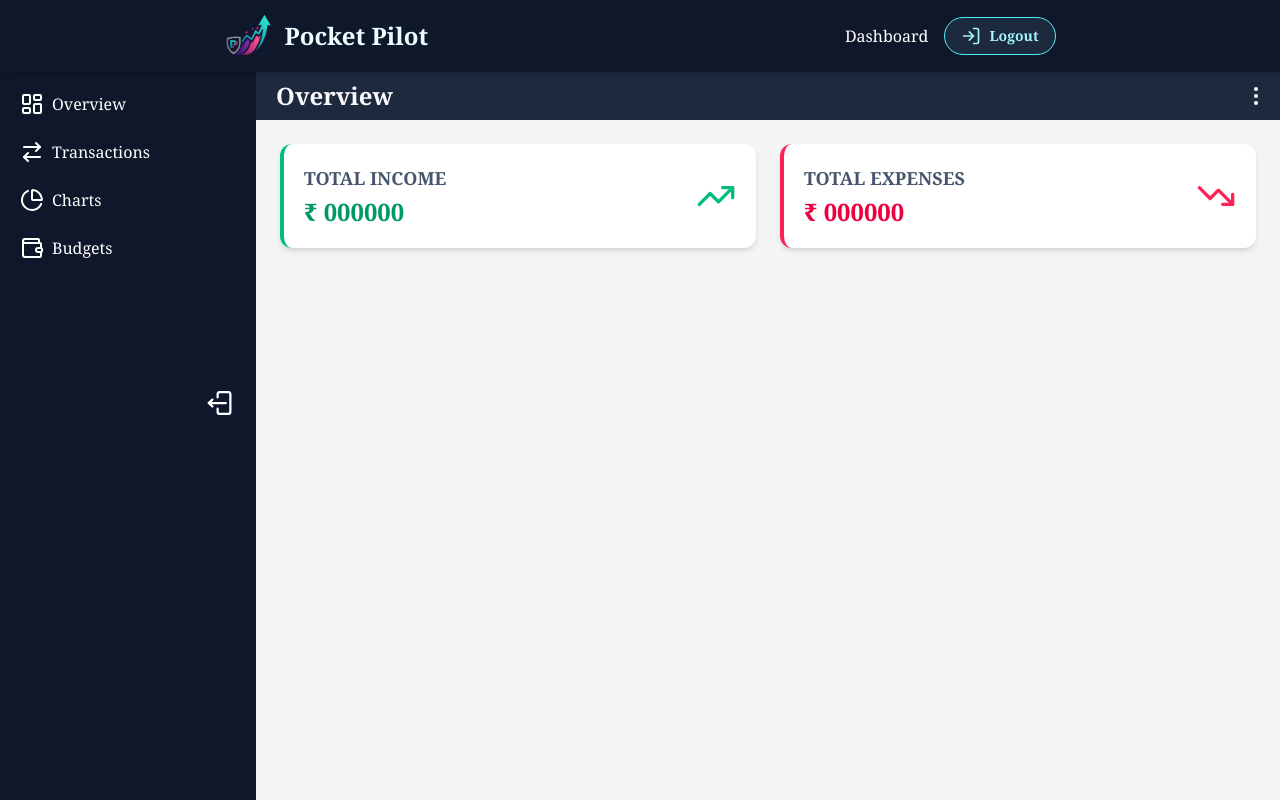
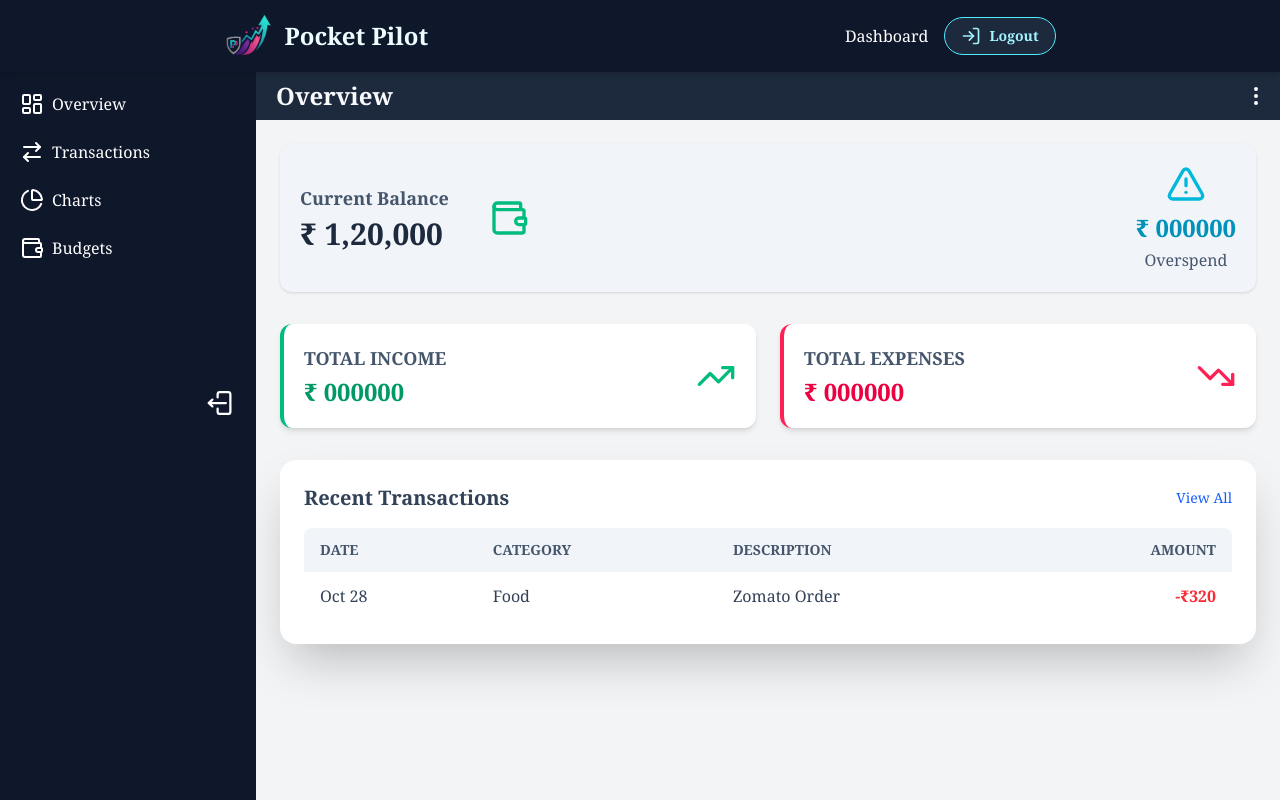
Before and after one commit to ravikanttarare95/pocket-pilot, a React (Vite) app in the folder client/: page /dashboard in a window 1280 px wide. Built offline with nearby package versions, Linux system fonts and the light colour scheme; sample sign-in values are in the browser's storage; a web font is replaced by a local one.

Commit message:
nested routing

```diff
--- a/client/src/configs/sidebarLinksData.js
+++ b/client/src/configs/sidebarLinksData.js
@@ -5,18 +5,21 @@ import {
   Wallet,
 } from "lucide-react";
 const SIDEBAR_LINKS = [
-  { title: "overview", icon: LayoutDashboard },
+  { title: "overview", icon: LayoutDashboard, path: "/dashboard" },
   {
     title: "transactions",
     icon: ArrowRightLeft,
+    path: "/dashboard/transactions",
   },
   {
     title: "charts",
     icon: ChartPie,
+    path: "/dashboard/charts",
   },
   {
     title: "budgets",
     icon: Wallet,
+    path: "/dashboard/budgets",
   },
 ];
 
--- a/client/src/main.jsx
+++ b/client/src/main.jsx
@@ -8,6 +8,10 @@ import NotFound from "./views/NotFound.jsx";
 import { BrowserRouter, Routes, Route } from "react-router";
 import { Toaster } from "react-hot-toast";
 import ProtectedRoute from "./components/ProtectedRoute.jsx";
+import Overview from "./views/Overview.jsx";
+import Transactions from "./views/Transactions.jsx";
+import Charts from "./views/Charts.jsx";
+import Budgets from "./views/Budgets.jsx";
 
 const root = createRoot(document.getElementById("root"));
 root.render(
@@ -16,6 +20,9 @@ root.render(
       <Route path="/" element={<App />} />
       <Route path="/sign-up" element={<SignUp />} />
       <Route path="/login" element={<Login />} />
+
+      {/* Nested Routes */}
+
       <Route
         path="/dashboard"
         element={
@@ -23,7 +30,13 @@ root.render(
             <Dashboard />
           </ProtectedRoute>
         }
-      />
+      >
+        <Route index element={<Overview />} />
+        <Route path="transactions" element={<Transactions />} />
+        <Route path="charts" element={<Charts />} />
+        <Route path="budgets" element={<Budgets />} />
+      </Route>
+
       <Route path="*" element={<NotFound />} />
     </Routes>
     <Toaster position="top-right" />
--- a/client/src/views/Dashboard.jsx
+++ b/client/src/views/Dashboard.jsx
@@ -10,9 +10,9 @@ import Transactions from "./Transactions";
 import Charts from "./Charts";
 import Budgets from "./Budgets";
 import NotFound from "./NotFound.jsx";
-import { SIDEBAR_LINKS } from "./../configs/sidebarLinksData";
+import { SIDEBAR_LINKS } from "./../configs/sidebarLinksData.js";
 
-import { useNavigate, Link } from "react-router";
+import { useNavigate, Link, Outlet } from "react-router";
 import Navbar from "./../components/Navbar.jsx";
 import { getloggedInUser } from "./../utils.js";
 
@@ -40,13 +40,13 @@ function Dashboard() {
           <div className="sticky top-3">
             <ul className="space-y-2">
               {SIDEBAR_LINKS.map((linkObj) => {
-                const { title, icon: Icon } = linkObj;
+                const { title, icon: Icon, path } = linkObj;
                 return (
-                  <li
-                    key={title}
+                  <li key={title}>
+                    <Link
+                      to={path}
                       className="hover:bg-gray-700 p-2 rounded cursor-pointer flex gap-2"
                       onClick={() => {
-                      setMainContent(title);
                         if (window.innerWidth < 640) {
                           setIsClose(true);
                         }
@@ -58,6 +58,7 @@ function Dashboard() {
                       >
                         {title}
                       </span>
+                    </Link>
                   </li>
                 );
               })}
@@ -77,17 +78,7 @@ function Dashboard() {
           </div>
         </aside>
         <main className="flex-1 bg-gray-100">
-          {mainContent === "overview" ? (
-            <Overview />
-          ) : mainContent === "transactions" ? (
-            <Transactions />
-          ) : mainContent === "charts" ? (
-            <Charts />
-          ) : mainContent === "budgets" ? (
-            <Budgets />
-          ) : (
-            <NotFound />
-          )}
+          <Outlet />
         </main>
       </div>
     </div>
--- a/client/src/views/Overview.jsx
+++ b/client/src/views/Overview.jsx
@@ -1,6 +1,6 @@
 import React from "react";
 import DashboardTopBar from "./../components/DashboardTopBar";
-import { TrendingUp, TrendingDown } from "lucide-react";
+import { TrendingUp, TrendingDown, Wallet, AlertTriangle } from "lucide-react";
 import Button from "./../components/Button";
 
 function Overview() {
@@ -8,6 +8,26 @@ function Overview() {
     <>
       <DashboardTopBar dashTopBarTitle="Overview" />
       <main className="px-1.5 py-6 sm:p-6 ">
+        <div className="flex items-center justify-between bg-slate-100 p-5 rounded-xl mb-8 shadow-sm">
+          <div className="flex gap-10 items-center">
+            <div>
+              <h2 className="text-slate-600 font-semibold text-lg">
+                Current Balance
+              </h2>
+              <p className="text-3xl font-bold text-slate-800 mt-1">
+                ₹ 1,20,000
+              </p>
+            </div>
+            <Wallet className="w-10 h-10 text-emerald-500" />
+          </div>
+
+          <article className="text-center flex flex-col items-center">
+            <AlertTriangle className="w-10 h-10 text-cyan-500 mb-2" />
+            <p className="text-2xl font-bold text-cyan-600">₹ 000000</p>
+            <h3 className="text-slate-600 font-medium mt-1">Overspend</h3>
+          </article>
+        </div>
+
         {/* Income & Expenses */}
         <section className="grid grid-cols-1 sm:grid-cols-2 gap-6 mb-8">
           <article className="bg-white rounded-xl shadow-md p-5 border-l-4 border-emerald-500 flex items-center justify-between">
@@ -30,6 +50,40 @@ function Overview() {
             <TrendingDown className="w-10 h-10 text-rose-500" />
           </article>
         </section>
+        <div className="bg-white rounded-2xl shadow-2xl p-6 mt-6 transition-all duration-300 hover:shadow-xl">
+          <div className="flex items-center justify-between mb-4">
+            <h3 className="text-xl font-semibold text-slate-700">
+              Recent Transactions
+            </h3>
+            <button className="text-sm font-medium text-blue-600 hover:text-blue-800 transition">
+              View All
+            </button>
+          </div>
+
+          <div className="overflow-x-auto">
+            <table className="min-w-full border-collapse">
+              <thead>
+                <tr className="bg-slate-100 text-slate-600 text-sm uppercase">
+                  <th className="py-3 px-4 text-left rounded-tl-lg">Date</th>
+                  <th className="py-3 px-4 text-left">Category</th>
+                  <th className="py-3 px-4 text-left">Description</th>
+                  <th className="py-3 px-4 text-right rounded-tr-lg">Amount</th>
+                </tr>
+              </thead>
+
+              <tbody className="divide-y divide-slate-200 text-slate-700">
+                <tr className="hover:bg-slate-50 transition">
+                  <td className="py-3 px-4">Oct 28</td>
+                  <td className="py-3 px-4">Food</td>
+                  <td className="py-3 px-4">Zomato Order</td>
+                  <td className="py-3 px-4 text-right font-semibold text-red-500">
+                    -₹320
+                  </td>
+                </tr>
+              </tbody>
+            </table>
+          </div>
+        </div>
       </main>
     </>
   );
```
Lines whose indentation alone changed are shown as unchanged.
